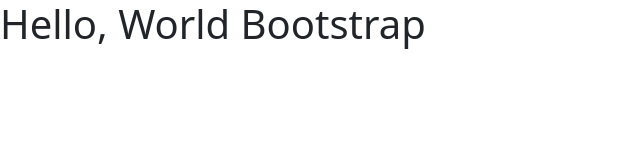
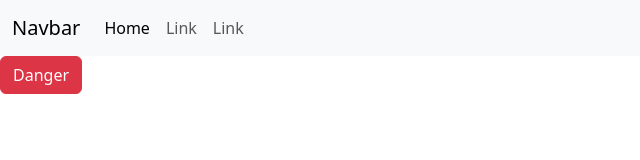
Before and after one commit to leojosants/udemy_bootstrap_5_do_basico_ao_avancado_com_4_projetos, a plain HTML site: page 01_introducao/index.html in a window 1280 px wide. Shown: the whole page, without its empty margins (0-640 px from the left). Drawn offline with nearby package versions, Linux system fonts and the light colour scheme.

Commit message:
8. How to develop applications with Bootstrap

```diff
--- a/01_introducao/index.html
+++ b/01_introducao/index.html
@@ -3,6 +3,7 @@
 	<head>
 		<meta charset="UTF-8" />
 		<meta name="viewport" content="width=device-width, initial-scale=1.0" />
+
 		<title>Document</title>
 
 		<!-- bootstrap -->
@@ -14,6 +15,37 @@
 		/>
 	</head>
 	<body>
-		<h1>Hello, World Bootstrap</h1>
+		<nav class="navbar navbar-expand-lg bg-body-tertiary">
+			<div class="container-fluid">
+				<a class="navbar-brand" href="#">Navbar</a>
+				<button
+					class="navbar-toggler"
+					type="button"
+					data-bs-toggle="collapse"
+					data-bs-target="#navbarSupportedContent"
+					aria-controls="navbarSupportedContent"
+					aria-expanded="false"
+					aria-label="Toggle navigation"
+				>
+					<span class="navbar-toggler-icon"></span>
+				</button>
+				<div class="collapse navbar-collapse" id="navbarSupportedContent">
+					<ul class="navbar-nav me-auto mb-2 mb-lg-0">
+						<li class="nav-item">
+							<a class="nav-link active" aria-current="page" href="#"
+								>Home</a
+							>
+						</li>
+						<li class="nav-item">
+							<a class="nav-link" href="#">Link</a>
+						</li>
+						<li class="nav-item">
+							<a class="nav-link" href="#">Link</a>
+						</li>
+					</ul>
+				</div>
+			</div>
+		</nav>
+        <button type="button" class="btn btn-danger">Danger</button>
 	</body>
 </html>
```
